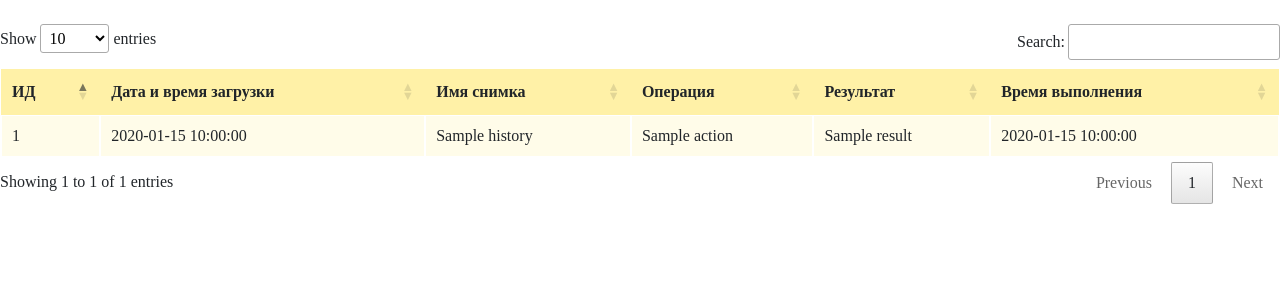
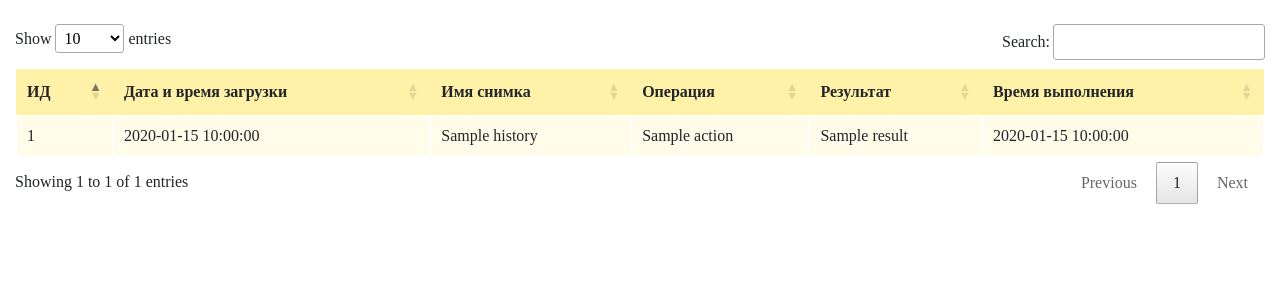
Before and after one commit to NastyaMittseva/DefectRecognitionSystem, a Flask app: page /history in a window 1280 px wide. Shown: the part 64-364 px from the top of the page. Run offline with Flask 2, Linux system fonts and the light colour scheme; the visitor is signed in with stand-in values (Sample User, id 1); a database or web service that is not in the repository returns one stand-in record (values such as "Sample title"); parts of the project's set-up code (start-up, migrations or seed data) failed here and were passed over; some libraries are stand-ins or nearby versions.

Commit message:
Add new css for tables with results

```diff
--- a/web_interface/static/style.css
+++ b/web_interface/static/style.css
@@ -16,6 +16,13 @@ body{
 	width: 90%;
 }
 
+div.container_current_results, div.container_history_results{
+    width: 100%;
+    padding-right: 15px;
+    padding-left: 15px;
+    margin-right: auto;
+    margin-left: auto;
+}
 .carousel-image{
   width: 100%;
   height: auto;
--- a/web_interface/templates/history.html
+++ b/web_interface/templates/history.html
@@ -34,6 +34,7 @@
       </div>
     </nav>
     <br>
+    <div class="container_history_results">
         <div class="table-wrapper-scroll-y my-custom-scrollbar">
             <table id="history_results" class="table table-striped table-bordered" style="width:100%">
               <thead>
@@ -60,6 +61,7 @@
               </tbody>
             </table>
         </div>
+    </div>
     <!-- for bootstrap -->
     <script src="https://cdn.jsdelivr.net/npm/popper.js@1.16.0/dist/umd/popper.min.js" integrity="sha384-Q6E9RHvbIyZFJoft+2mJbHaEWldlvI9IOYy5n3zV9zzTtmI3UksdQRVvoxMfooAo" crossorigin="anonymous"></script>
     <script src="https://stackpath.bootstrapcdn.com/bootstrap/4.4.1/js/bootstrap.min.js" integrity="sha384-wfSDF2E50Y2D1uUdj0O3uMBJnjuUD4Ih7YwaYd1iqfktj0Uod8GCExl3Og8ifwB6" crossorigin="anonymous"></script>
--- a/web_interface/templates/start.html
+++ b/web_interface/templates/start.html
@@ -77,7 +77,7 @@
         </div>
       </div>
       <div class="column2">
-          <div class="container">
+          <div class="container_current_results">
             <table id="current_results" class="table table-striped table-bordered" style="width:100%">
               <thead>
                   <tr>
```
Lines whose indentation alone changed are shown as unchanged.
